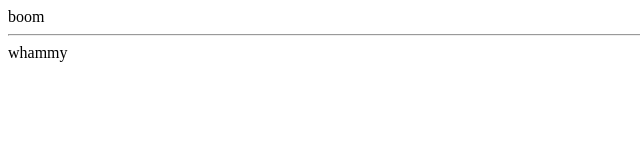
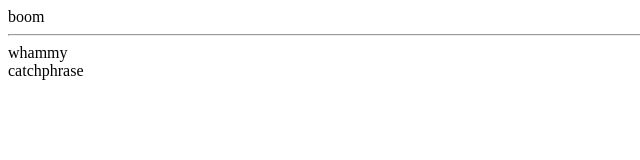
Before and after one commit to b3457m0d3/b3457script, a plain HTML site: page index.html in a window 1280 px wide. Shown: the full height of the page, 0-640 px from the left. Drawn offline with Linux system fonts and the light colour scheme.

Commit message:
boom
whammy

```diff
--- a/index.html
+++ b/index.html
@@ -1,6 +1,6 @@
 <html>
 	<body>
 		boom<hr>
-		whammy
+		whammy<br>catchphrase
 	</body>
 </html>
```
